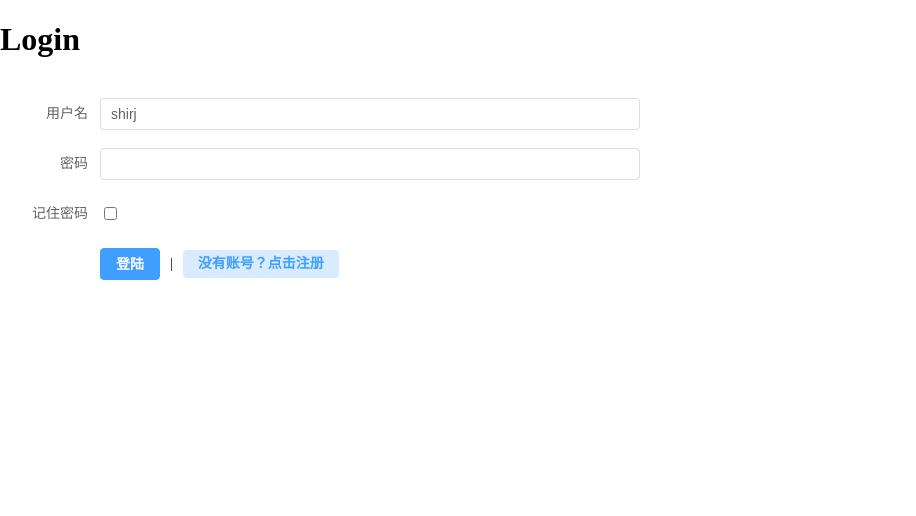
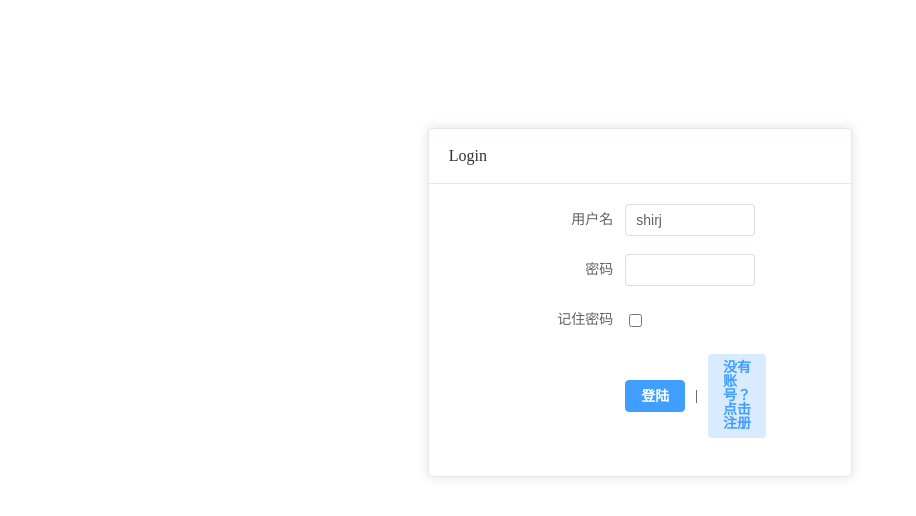
Before and after one commit to Wisdom12333/EasyAccount, a Vue app in the folder web/: page /Login in a window 1280 px wide. Shown: the top 516 px of the page, without its empty margins (0-916 px from the left). Built offline with nearby package versions, Linux system fonts and the light colour scheme.

Commit message:
Add function delete trade.

```diff
--- a/web/src/components/Trades.vue
+++ b/web/src/components/Trades.vue
@@ -11,7 +11,9 @@
             <el-button type="primary" size="small" style="margin-right: 5px"
               >编辑</el-button
             >
-            <el-button type="danger" size="small" @click="deleteBatch()">批量删除</el-button>
+            <el-button type="danger" size="small" @click="deleteBatch()"
+              >批量删除</el-button
+            >
           </el-col>
         </el-row>
       </template>
@@ -51,9 +53,11 @@
 
 <script setup lang="ts">
 import axios from "axios";
-import {computed, ref} from "vue";
+import { computed, ref } from "vue";
 import errorNotification from "@/hooks/errorNotification";
-import {ElNotification} from "element-plus";
+import type { ElTable } from "element-plus";
+import { ElNotification } from "element-plus";
+import { trade } from "@/static/entity";
 
 const props = defineProps({
   userInfo: Object,
@@ -62,6 +66,7 @@ const emits = defineEmits(["getUserInfo"]);
 
 const accountMap = ref<Map<number, string>>(new Map());
 const search = ref<string>("");
+const tradesRef = ref<InstanceType<typeof ElTable>>();
 
 const trades = computed(() => {
   if (!props.userInfo) return;
@@ -109,7 +114,8 @@ function getAccountName(accountId: number): string | null {
 }
 
 function deleteBatch(): void {
-  axios.post("/trade/delete",null).then(
+  let rows: trade[] = tradesRef.value?.getSelectionRows();
+  axios.post("/trade/delete", rows).then(
     () => {
       emits("getUserInfo");
       ElNotification({
@@ -121,7 +127,7 @@ function deleteBatch(): void {
     (error) => {
       errorNotification(error.response.data.message);
     }
-  )
+  );
 }
 
 function getTradeColor(tradeType: string): string {
--- a/web/src/views/Index.vue
+++ b/web/src/views/Index.vue
@@ -8,7 +8,7 @@
         <el-col :span="16"
           ><el-image
             style="width: 120px; height: 100%"
-            :src="imgUrl"
+            :src="require('@/assets/logo.png')"
             fit="contain"
           ></el-image
         ></el-col>
@@ -54,12 +54,10 @@
 <script setup lang="ts">
 import { useStore } from "vuex";
 import { useRouter } from "vue-router";
-import { onUnmounted, ref } from "vue";
+import { onUnmounted } from "vue";
 
 const store = useStore();
 const router = useRouter();
-
-const imgUrl = ref("@/assets/logo.png");
 
 function logout() {
   console.log("logout");
--- a/web/src/views/Login.vue
+++ b/web/src/views/Login.vue
@@ -1,7 +1,13 @@
 <template>
-  <h1>Login</h1>
-  <br />
-  <el-form :model="userLogin" label-width="100px" style="width: 50%">
+  <el-card style="width: 33%; margin: 10% auto auto">
+    <template #header>
+      <div>Login</div>
+    </template>
+    <el-form
+      :model="userLogin"
+      label-width="100px"
+      style="width: 60%; margin: auto auto"
+    >
       <el-form-item label="用户名">
         <el-input v-model="userLogin.username" placeholder="请输入用户名" />
       </el-form-item>
@@ -25,6 +31,7 @@
         </el-space>
       </el-form-item>
     </el-form>
+  </el-card>
 </template>
 
 <script setup lang="ts">
```
Also changed, not shown: 2 other files (tests, documents, lock files or other folders). Lines whose indentation alone changed are shown as unchanged.
